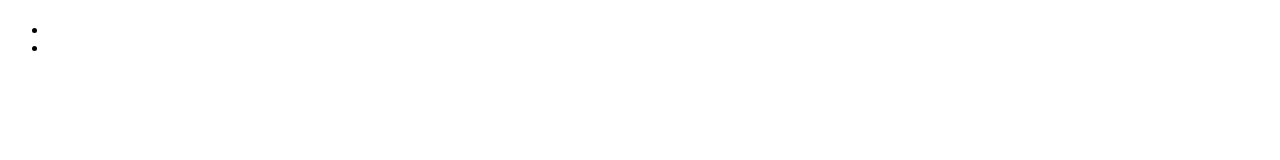
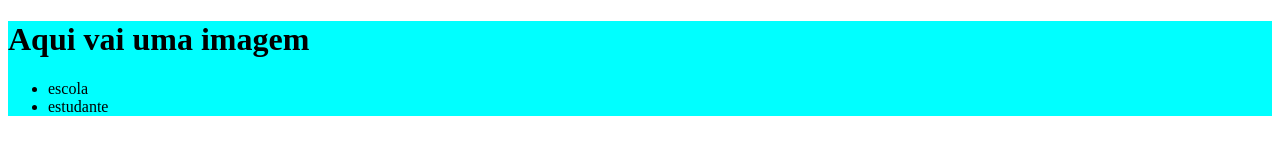
Before and after one commit to gigivitoriah/2b, a plain HTML site: page index.html in a window 1280 px wide. Drawn offline with Linux system fonts and the light colour scheme.

Commit message:
Add files via upload

```diff
--- a/index.html
+++ b/index.html
@@ -5,18 +5,17 @@
     <meta http-equiv="X-UA-Compatible" content="IE=edge">
     <meta name="viewport" content="width=s, initial-scale=1.0">
     <title>Document</title>
+    <link rel="stylesheet" href="style.css">
 </head>
 <body>
     <header>
-
-    </header>
-    <h1></h1>
-    <ul>
-        <li></li>
-        <li></li>
+        <h1>Aqui vai uma imagem </h1>
+        <ul>
+            <li>escola</li>
+            <li>estudante</li>
         <ul>
 
-            <header>
+        </header>
 
 </body>
 </html>
--- /dev/null
+++ b/style.css
@@ -0,0 +1,3 @@
+header{
+    background-color: aqua;
+}
```
